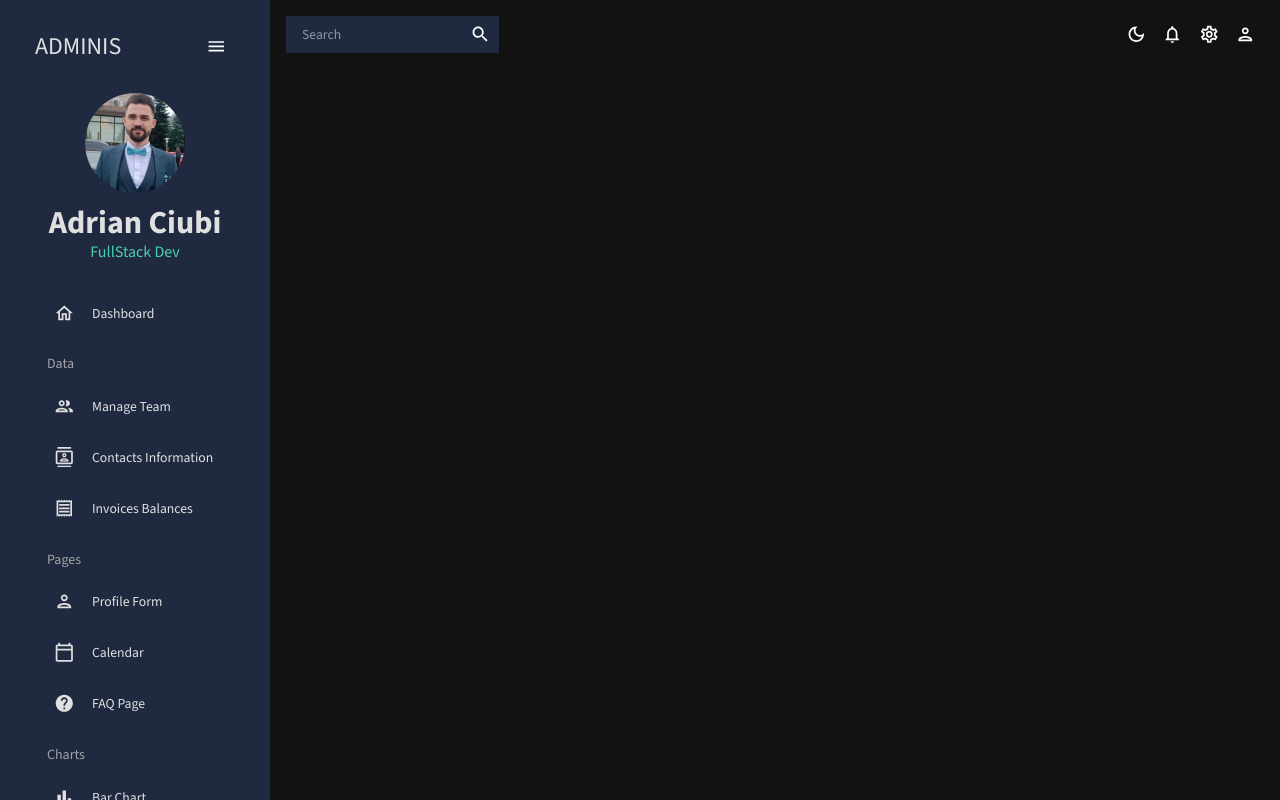
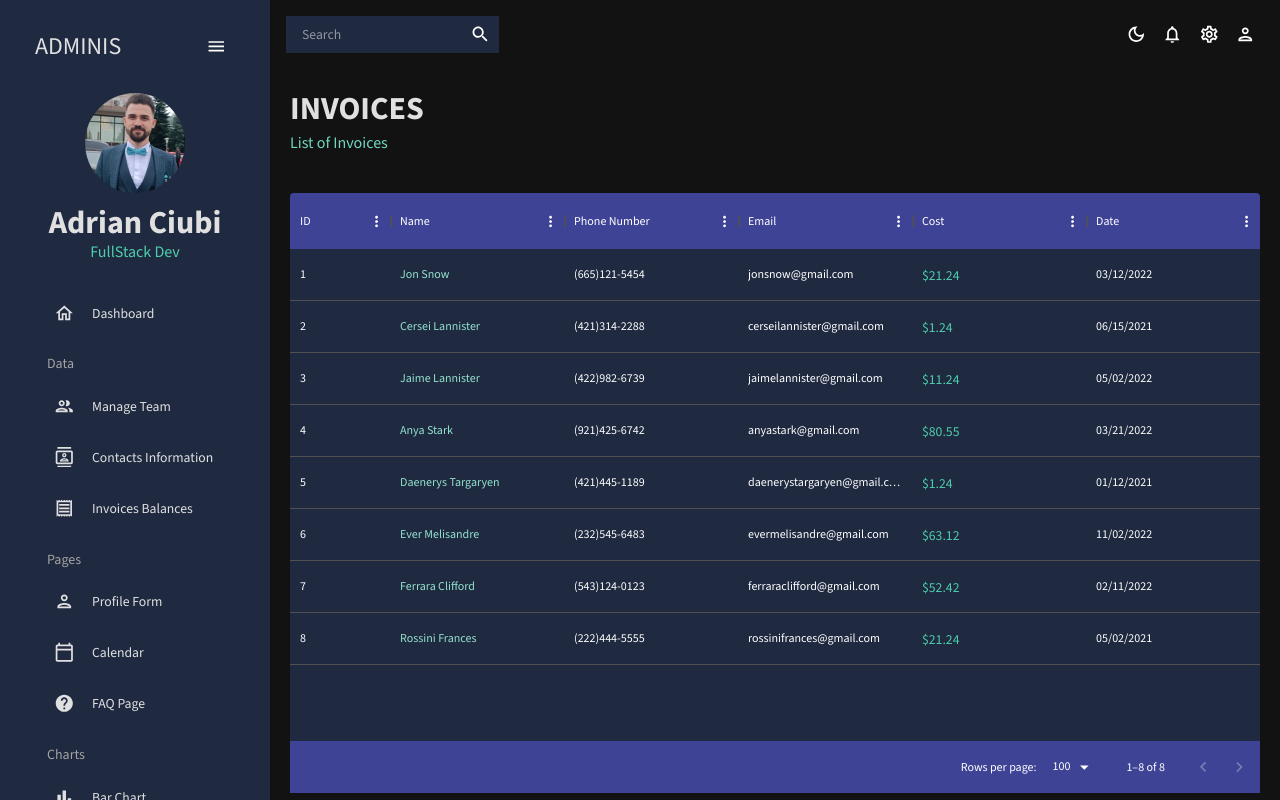
Before and after one commit to ciubiadi/React-Admin-Dashboard, a React (Create React App) app: page /invoices in a window 1280 px wide. Built offline with nearby package versions, Linux system fonts and the light colour scheme; the HTML template or start-up script is replaced by a standard one.

Commit message:
add invoices table

```diff
--- a/src/App.js
+++ b/src/App.js
@@ -8,6 +8,7 @@
 import Sidebar from './scenes/global/Sidebar';
 import Team from './scenes/team';
 import Contacts from './scenes/contacts';
+import Invoices from './scenes/invoices';
 
 // CssBaseline resets CSS to the defaults and ThemeProvider provides the ability to pass in the themes into material UI.
 
@@ -26,6 +27,7 @@
                 <Route path="/" element={<Dashboard />} />
                 <Route path="/team" element={<Team />} />
                 <Route path="/contacts" element={<Contacts />} />
+                <Route path="/invoices" element={<Invoices />} />
               </Routes>
             </main>
           </div>
--- /dev/null
+++ b/src/scenes/invoices/index.jsx
@@ -0,0 +1,89 @@
+import React from "react";
+import { Box, Typography, useTheme } from "@mui/material";
+import { DataGrid } from "@mui/x-data-grid";
+import { colorTokens } from "../../theme";
+import { mockDataInvoices } from "../../data/mockData";
+import Header from "../../components/Header";
+
+const Invoices = () => {
+    const theme = useTheme();
+    const colors = colorTokens(theme.palette.mode);
+
+    const columns = [
+        { field: 'id', headerName: "ID" },
+        {
+            field: 'name',
+            headerName: "Name",
+            flex: 1,
+            cellClassName: 'name-column--cell'
+        },
+        {
+            field: 'phone',
+            headerName: "Phone Number",
+            flex: 1
+        },
+        {
+            field: 'email',
+            headerName: "Email",
+            flex: 1
+        },
+        {
+            field: 'cost',
+            headerName: "Cost",
+            flex: 1,
+            renderCell: (params) => (
+                <Typography color={colors.greenAccent[500]}>
+                    ${params.row.cost}
+                </Typography>
+            ),
+        },
+        {
+            field: 'date',
+            headerName: "Date",
+            flex: 1
+        },
+    ];
+
+    return (
+        <Box m="20px">
+            <Header title="INVOICES" subtitle="List of Invoices" />
+            {/* Need to explicitly define an actual pixel height of the Box because it was 100% */}
+            <Box
+                mt="40px"
+                height="75vh"
+                sx={{
+                    // hide borders of the table. Inspect elements and find classes of MuiDataGrid
+                    "& .MuiDataGrid-root": {
+                        border: "none",
+                    },
+                    "& .MuiDataGrid-cell": {
+                        borderBottom: "none"
+                    },
+                    // this class was defined when I configured the columns for the DataGrid
+                    "& .name-column--cell": {
+                        color: colors.greenAccent[300]
+                    },
+                    "& .MuiDataGrid-columnHeaders": {
+                        backgroundColor: colors.blueAccent[700],
+                        borderBottom: "none"
+                    },
+                    // the middle section between header and footer ( the content )
+                    "& .MuiDataGrid-virtualScroller": {
+                        backgroundColor: colors.primary[400]
+                    },
+                    "& .MuiDataGrid-footerContainer": {
+                        borderTop: "none",
+                        backgroundColor: colors.blueAccent[700]
+                    },
+                }}
+            >
+                <DataGrid
+                    rows={mockDataInvoices}
+                    columns={columns}
+                />
+            </Box>
+        </Box>
+    );
+}
+
+export default Invoices;
```
